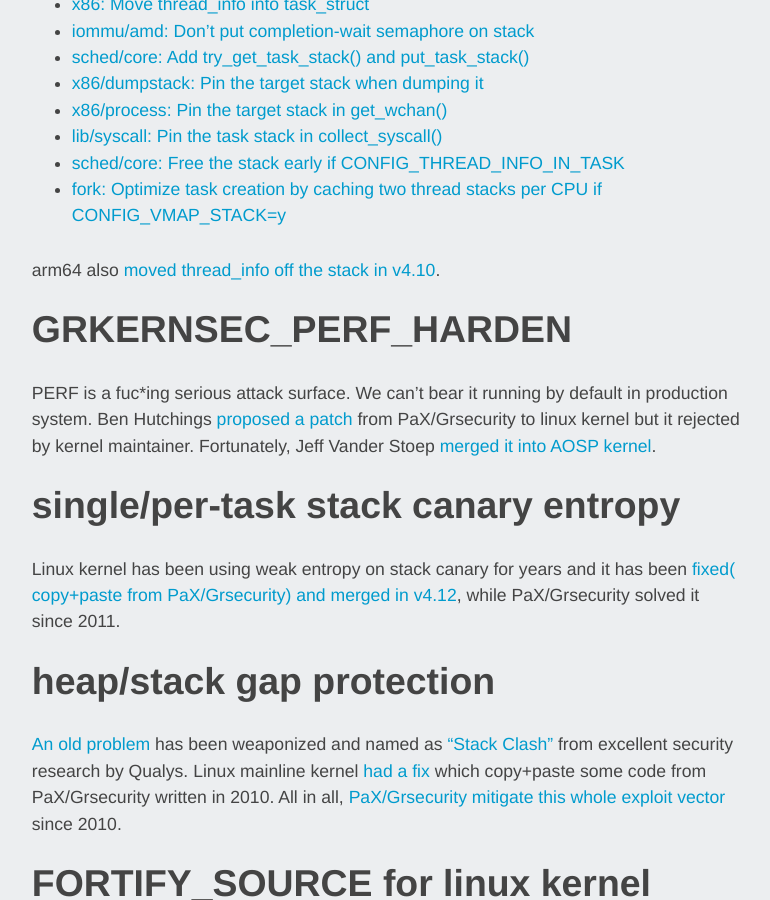
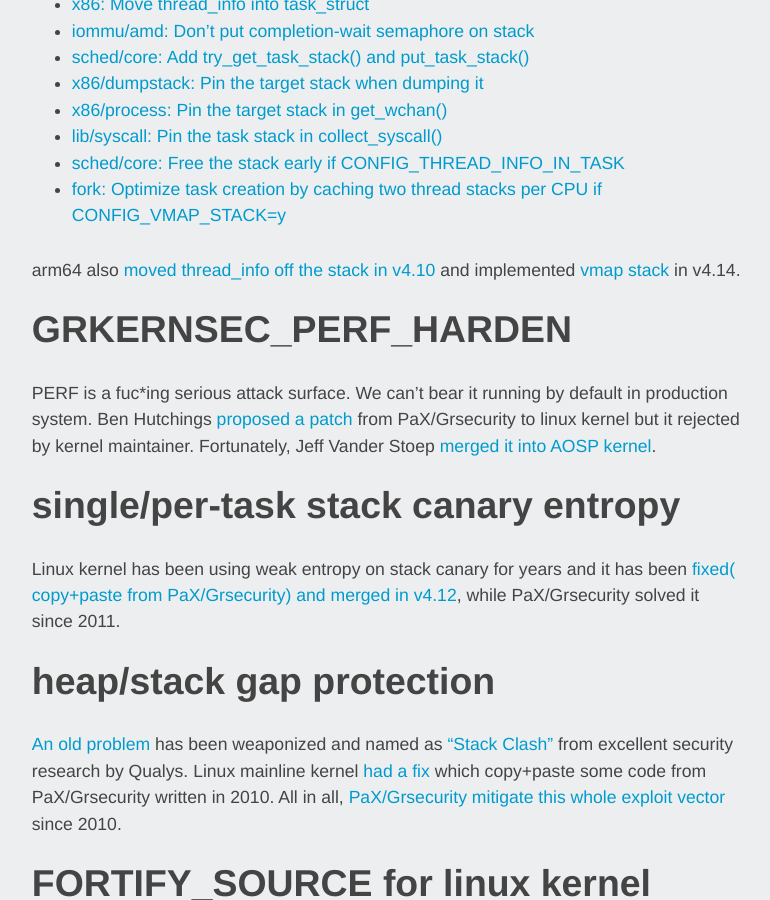
Before and after one commit to hardenedlinux/hardenedlinux.github.io, a Jekyll site: the page built from _posts/2016-12-13-kernel_mitigation_checklist.markdown, in a window 1280 px wide and 900 px high, scrolled down 7099 px. Shown: the whole window, without its empty margins (253-1023 px from the left). Built offline with Jekyll 4.4.1, drawn with Linux system fonts in a browser that asks for light colours.

Commit message:
arm64: vmap stack

```diff
--- a/_posts/2016-12-13-kernel_mitigation_checklist.markdown
+++ b/_posts/2016-12-13-kernel_mitigation_checklist.markdown
@@ -116,7 +116,7 @@
 * [sched/core: Free the stack early if CONFIG_THREAD_INFO_IN_TASK](http://git.kernel.org/cgit/linux/kernel/git/torvalds/linux.git/commit/?id=68f24b08ee892d47bdef925d676e1ae1ccc316f8)
 * [fork: Optimize task creation by caching two thread stacks per CPU if CONFIG_VMAP_STACK=y](http://git.kernel.org/cgit/linux/kernel/git/torvalds/linux.git/commit/?id=ac496bf48d97f2503eaa353996a4dd5e4383eaf0)
 
-arm64 also [moved thread_info off the stack in v4.10](http://git.kernel.org/cgit/linux/kernel/git/torvalds/linux.git/commit/?id=c02433dd6de32f042cf3ffe476746b1115b8c096).
+arm64 also [moved thread_info off the stack in v4.10](http://git.kernel.org/cgit/linux/kernel/git/torvalds/linux.git/commit/?id=c02433dd6de32f042cf3ffe476746b1115b8c096) and implemented [vmap](https://git.kernel.org/pub/scm/linux/kernel/git/torvalds/linux.git/commit/?id=e3067861ba6650a566a6273738c23c956ad55c02) [stack](872d8327ce8982883b8237b2c320c8666f14e561) in v4.14.
 
 ## [GRKERNSEC_PERF_HARDEN](https://lwn.net/Articles/695978/)
 PERF is a fuc*ing serious attack surface. We can't bear it running by default in production system. Ben Hutchings [proposed a patch](https://lkml.org/lkml/2016/1/11/587) from PaX/Grsecurity to linux kernel but it rejected by kernel maintainer. Fortunately, Jeff Vander Stoep [merged it into AOSP kernel](https://android-review.googlesource.com/#/c/234573/).
```
